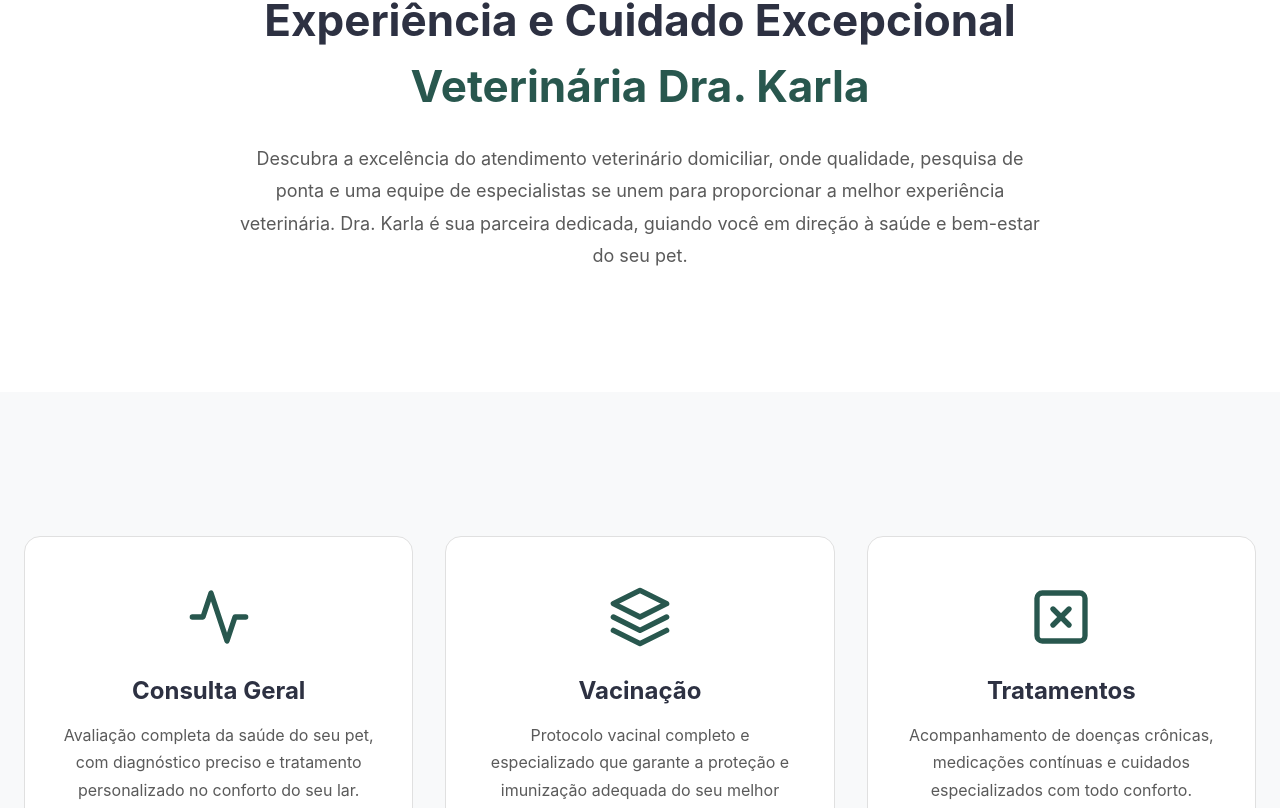
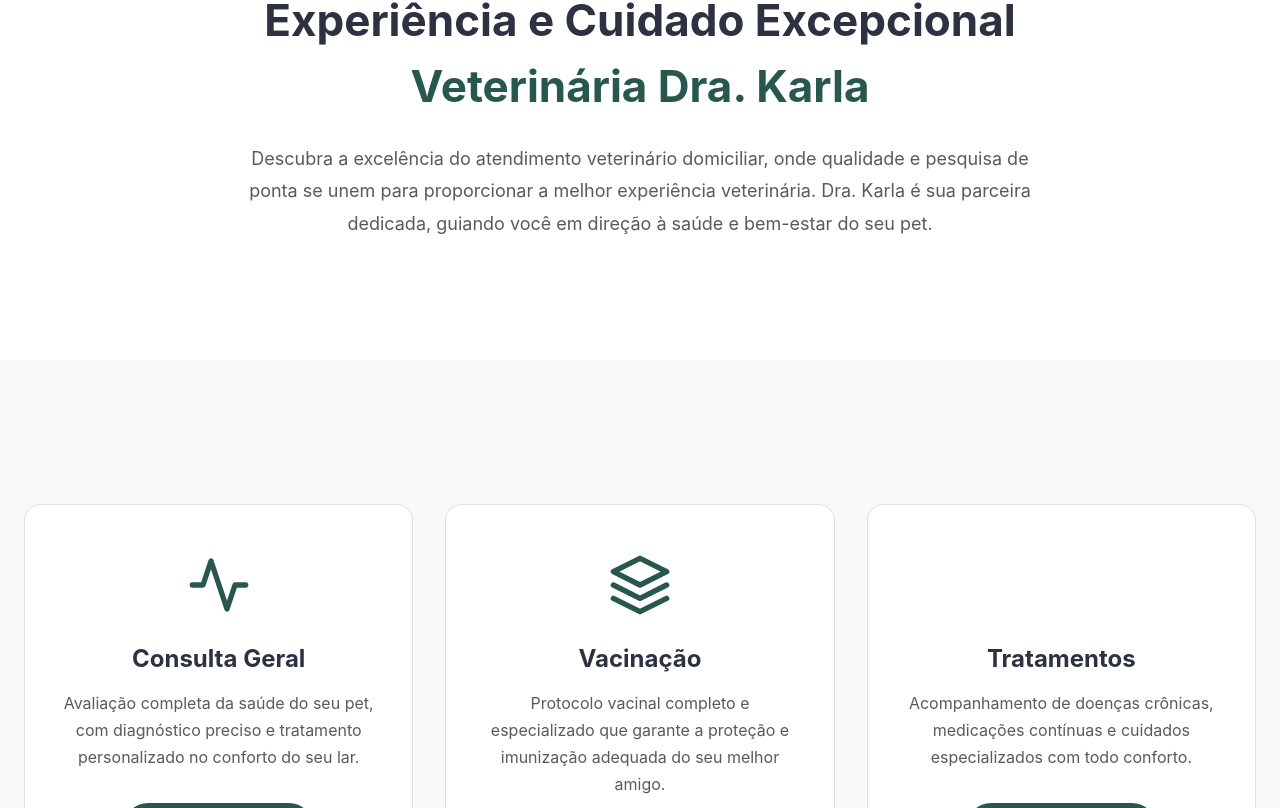
Before and after one commit to CaioFerreira007/MedVeterinaria, a React (Vite) app: page / in a window 1280 px wide. Shown: the part 1012-1820 px from the top of the page. Built offline with nearby package versions, Linux system fonts and the light colour scheme.

Commit message:
feedbacks atualizados

```diff
--- a/src/components/SEOHead.jsx
+++ b/src/components/SEOHead.jsx
@@ -16,7 +16,6 @@ const SEOHead = ({
   const pageCanonical = canonical || SITE_INFO.canonicalUrl;
   const pageImage = ogImage || `${SITE_INFO.url}/og-image.jpg`;
 
-  // Schema.org
   const schemaLocalBusiness = {
     "@context": "https://schema.org",
     "@type": "VeterinaryCare",
@@ -69,7 +68,6 @@ const SEOHead = ({
     },
   };
 
-  // Schema.org
   const schemaProfessional = {
     "@context": "https://schema.org",
     "@type": "ProfessionalService",
@@ -101,7 +99,6 @@ const SEOHead = ({
     ],
   };
 
-  // Schema.org
   const schemaOrganization = {
     "@context": "https://schema.org",
     "@type": "Organization",
--- a/src/constants/businessInfo.js
+++ b/src/constants/businessInfo.js
@@ -7,9 +7,9 @@ export const BUSINESS_INFO = {
     "Atendimento veterinário domiciliar especializado no Rio de Janeiro. Consultas, vacinação e tratamentos no conforto do seu lar com profissionalismo e carinho.",
 
   // Credenciais
-  crmv: "CRMV-RJ 12345",
+  crmv: "CRMV-RJ 15941",
   specialization: "Clínica Geral",
-  experience: "10+ anos de experiência",
+  experience: "3+ anos de experiência",
 
   // Contato
   phone: "5521975901836",
@@ -18,7 +18,7 @@ export const BUSINESS_INFO = {
 
   // Localização
   serviceArea: "Rio de Janeiro e Região Metropolitana",
-  city: "Rio de Janeiro",
+  city: "Duque de Caxias",
   state: "RJ",
   stateCode: "RJ",
   country: "Brasil",
@@ -26,21 +26,18 @@ export const BUSINESS_INFO = {
 
   // Coordenadas (Centro do RJ - ajustar para localização real)
   coordinates: {
-    latitude: "-22.9068",
-    longitude: "-43.1729",
+    latitude: -22.7856,
+    longitude: -43.3117,
   },
-
   // Horários
   hours: {
     display: "Segunda a Sábado - 8h às 18h",
     structured: "Mo-Sa 08:00-18:00", // Formato Schema.org
   },
 
-  // Redes Sociais (adicionar se existir)
   social: {
     instagram: "https://instagram.com/drakarlavet",
     facebook: "https://facebook.com/drakarlavet",
-    // whatsapp já está acima
   },
 
   // SEO
@@ -72,7 +69,7 @@ export const BUSINESS_INFO = {
       icon: "syringe",
     },
     {
-      id: "tratamento",
+      id: "tratamentos",
       name: "Tratamentos",
       description:
         "Acompanhamento de doenças crônicas, medicações contínuas e cuidados especializados com todo conforto.",
@@ -86,17 +83,23 @@ export const BUSINESS_INFO = {
       icon: "clipboard",
     },
     {
-      id: "emergencia",
-      name: "Emergência",
+      id: "microchipagem",
+      name: "Microchipagem",
       description:
-        "Atendimento urgente para situações que requerem cuidado imediato.",
-      icon: "ambulance",
+        "Implantação de microchip para identificação e segurança do seu pet.",
+      icon: "chip",
+    },
+    {
+      id: "parceria",
+      name: "Parceria",
+      description: "Programas de parceria com especialidades a domicílio.",
+      icon: "handshake",
     },
   ],
 
   // Credenciais para exibição
   credentials: [
-    { label: "CRMV-RJ", value: "12345" },
+    { label: "CRMV-RJ", value: "15941" },
     { label: "Especialização", value: "Clínica Geral" },
     { label: "Atendimento", value: "Humanizado" },
     { label: "Especialista", value: "Home Care" },
@@ -108,28 +111,69 @@ export const BUSINESS_INFO = {
   testimonials: [
     {
       id: 1,
-      author: "Maria Silva",
-      pet: "Rex",
-      text: "A Dra. Karla é excepcional! Meu cachorro era muito ansioso em clínicas, mas com o atendimento em casa ficou tranquilo e super confortável. Recomendo demais!",
+      author: "Lucas Tiaho Bomfim",
+      pet: "Papagaio",
+      text: "Excelente atendimento. A Dra. Karla salvou a vida do meu papagaio… ele estava muito triste e sem penas, mas com a ajuda dela agora ele está alegre e feliz. Sou muito grato!!!! É emocionante ver o amor e o carinho com que a dra trata os nossos filhos.",
       rating: 5,
     },
     {
       id: 2,
-      author: "João Santos",
-      pet: "Mimi",
-      text: "Profissional extremamente competente e atenciosa. Cuida da minha gatinha como se fosse dela. O atendimento domiciliar fez toda diferença!",
+      author: "Prycila Carvalho",
+      pet: "Pet",
+      text: "Atenciosa, cuidadosa, carinhosa, uma profissional excelente... isso define o atendimento da Doutora Karla. Maravilhosa, super indico!",
       rating: 5,
     },
     {
       id: 3,
-      author: "Ana Paula",
-      pet: "Bob",
-      text: "Praticidade, cuidado e profissionalismo em um só lugar. Não troco o atendimento domiciliar da Dra. Karla por nada. Meu pet agradece!",
+      author: "Rafaella Arvelos",
+      pet: "Pet",
+      text: "Excelente profissional, admiro muito todo cuidado e amor com os animais, recomendo muito marcar uma consulta!",
+      rating: 5,
+    },
+    {
+      id: 4,
+      author: "Mariangela Ferreira",
+      pet: "Pet",
+      text: "Bom atendimento, pontual, atenciosa, uma boa veterinária. Recomendo!",
+      rating: 5,
+    },
+    {
+      id: 5,
+      author: "Maicon Silva",
+      pet: "Cachorro",
+      text: "Tratou muito bem do meu dog, muito obrigado por esse carinho!",
+      rating: 5,
+    },
+    {
+      id: 6,
+      author: "Vivian Von Held",
+      pet: "Pet",
+      text: "Muito profissional e assertiva em seus diagnósticos. Nota 1000!",
+      rating: 5,
+    },
+    {
+      id: 7,
+      author: "Caio Gustavo",
+      pet: "Cachorro",
+      text: "Excelente atendimento, muito gentil e cuidadosa com o meu cachorro. Ele sofreu uma lesão em uma de suas patinhas e dentro de poucas semanas já estava andando bem melhor. Muito obrigado pelo excelente profissionalismo!",
+      rating: 5,
+    },
+    {
+      id: 8,
+      author: "Tay Silva",
+      pet: "Pet",
+      text: "Excelente profissional, cuidou do meu pet com todo amor e carinho. Profissional capacitada, descobriu o problema e com a indicação certa obtivemos ótimos resultados!! 10x10. Super indicooooo!",
+      rating: 5,
+    },
+    {
+      id: 9,
+      author: "Amanda Mello",
+      pet: "Cachorra e Gato",
+      text: "A Dra. Karla é uma excelente profissional, atenciosa e muito carinhosa com nossos bichinhos. Está sempre pronta a ajudar e a tirar nossas dúvidas. Somos muito gratos pelo carinho e cuidado que ela tem com nossa cachorrinha e nosso gato.",
       rating: 5,
     },
   ],
 
-  // FAQ (pode ser adicionado posteriormente)
   faq: [
     {
       question: "Qual a área de atendimento?",
@@ -153,16 +197,14 @@ export const BUSINESS_INFO = {
   ],
 };
 
-// URLs e Links (adicionar domínio real quando disponível)
 export const SITE_INFO = {
-  url: "https://drakarlavet.com.br", // Substituir pelo domínio real
+  url: "https://drakarlavet.com.br",
   canonicalUrl: "https://drakarlavet.com.br",
-  logo: "/logo.png", // Adicionar logo se existir
+  logo: "/logo.png",
   favicon: "/favicon.ico",
-  ogImage: "/og-image.jpg", // Imagem para compartilhamento (1200x630px)
+  ogImage: "/og-image.jpg",
 };
 
-// Cores do tema (sincronizado com CSS)
 export const THEME_COLORS = {
   primary: "#28574e",
   primaryLight: "#3a6d62",
--- a/src/pages/Home.jsx
+++ b/src/pages/Home.jsx
@@ -82,10 +82,9 @@ function Home() {
             </h2>
             <p>
               Descubra a excelência do atendimento veterinário domiciliar, onde
-              qualidade, pesquisa de ponta e uma equipe de especialistas se unem
-              para proporcionar a melhor experiência veterinária.{" "}
-              {BUSINESS_INFO.shortName} é sua parceira dedicada, guiando você em
-              direção à saúde e bem-estar do seu pet.
+              qualidade e pesquisa de ponta se unem para proporcionar a melhor
+              experiência veterinária. {BUSINESS_INFO.shortName} é sua parceira
+              dedicada, guiando você em direção à saúde e bem-estar do seu pet.
             </p>
           </div>
         </section>
```
Also changed, not shown: src/utils/Validators.js (+0 -18 lines).
